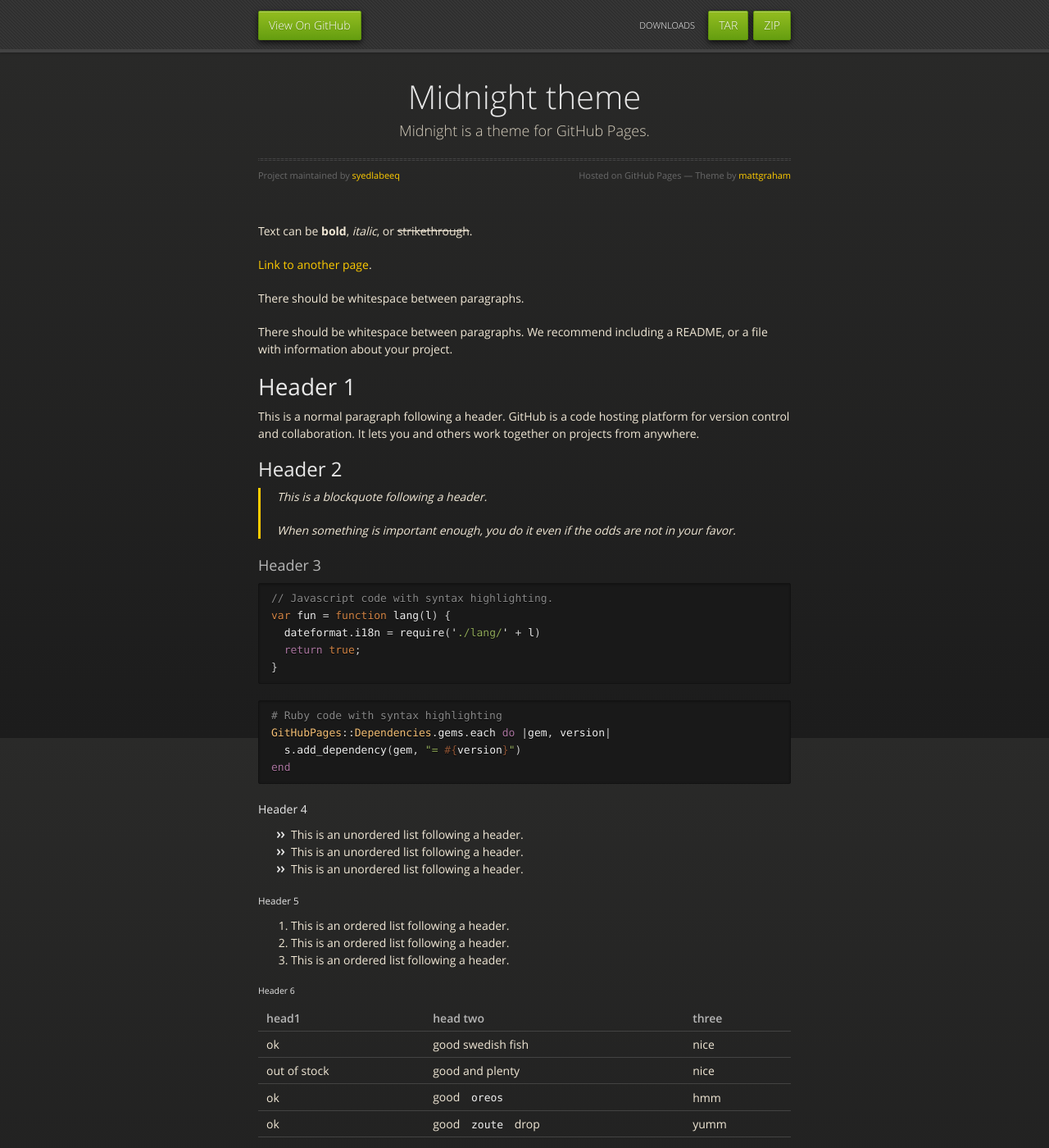
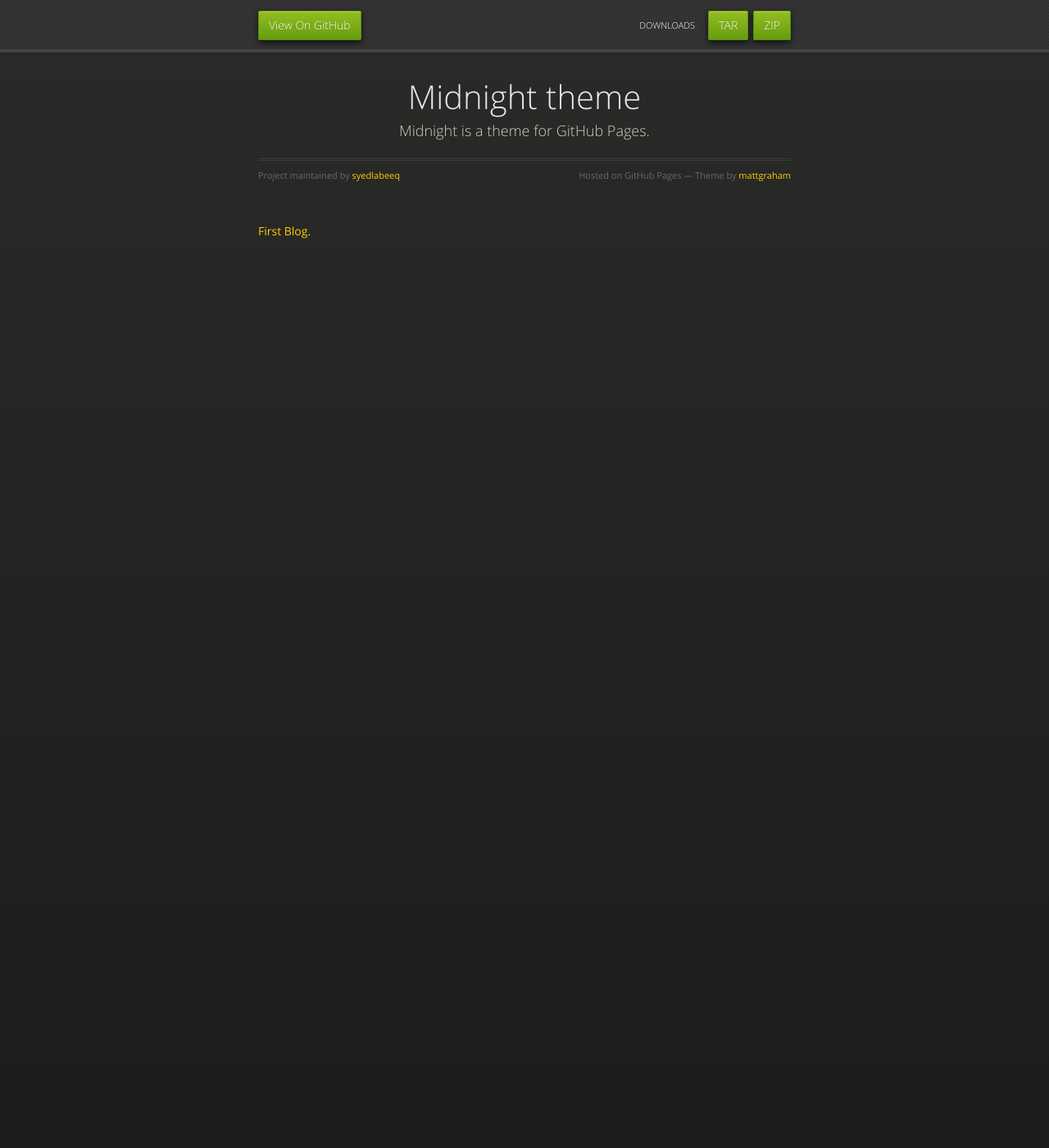
Before and after one commit to syedlabeeq/syedlabeeq.github.io, a Jekyll site: the page built from index.md, in a window 1280 px wide and 1400 px high. Shown: the whole window at 82% size. Built offline with Jekyll 4.4.1, drawn with Linux system fonts in a browser that asks for light colours; some of the changed text lies outside the part shown.

Commit message:
Added test blog

````diff
--- a/index.md
+++ b/index.md
@@ -2,122 +2,4 @@
 layout: default
 ---
 
-Text can be **bold**, _italic_, or ~~strikethrough~~.
-
-[Link to another page](./another-page.html).
-
-There should be whitespace between paragraphs.
-
-There should be whitespace between paragraphs. We recommend including a README, or a file with information about your project.
-
-# Header 1
-
-This is a normal paragraph following a header. GitHub is a code hosting platform for version control and collaboration. It lets you and others work together on projects from anywhere.
-
-## Header 2
-
-> This is a blockquote following a header.
->
-> When something is important enough, you do it even if the odds are not in your favor.
-
-### Header 3
-
-```js
-// Javascript code with syntax highlighting.
-var fun = function lang(l) {
-  dateformat.i18n = require('./lang/' + l)
-  return true;
-}
-```
-
-```ruby
-# Ruby code with syntax highlighting
-GitHubPages::Dependencies.gems.each do |gem, version|
-  s.add_dependency(gem, "= #{version}")
-end
-```
-
-#### Header 4
-
-*   This is an unordered list following a header.
-*   This is an unordered list following a header.
-*   This is an unordered list following a header.
-
-##### Header 5
-
-1.  This is an ordered list following a header.
-2.  This is an ordered list following a header.
-3.  This is an ordered list following a header.
-
-###### Header 6
-
-| head1        | head two          | three |
-|:-------------|:------------------|:------|
-| ok           | good swedish fish | nice  |
-| out of stock | good and plenty   | nice  |
-| ok           | good `oreos`      | hmm   |
-| ok           | good `zoute` drop | yumm  |
-
-### There's a horizontal rule below this.
-
-* * *
-
-### Here is an unordered list:
-
-*   Item foo
-*   Item bar
-*   Item baz
-*   Item zip
-
-### And an ordered list:
-
-1.  Item one
-1.  Item two
-1.  Item three
-1.  Item four
-
-### And a nested list:
-
-- level 1 item
-  - level 2 item
-  - level 2 item
-    - level 3 item
-    - level 3 item
-- level 1 item
-  - level 2 item
-  - level 2 item
-  - level 2 item
-- level 1 item
-  - level 2 item
-  - level 2 item
-- level 1 item
-
-### Small image
-
-![Octocat](https://github.githubassets.com/images/icons/emoji/octocat.png)
-
-### Large image
-
-![Branching](https://guides.github.com/activities/hello-world/branching.png)
-
-
-### Definition lists can be used with HTML syntax.
-
-<dl>
-<dt>Name</dt>
-<dd>Godzilla</dd>
-<dt>Born</dt>
-<dd>1952</dd>
-<dt>Birthplace</dt>
-<dd>Japan</dd>
-<dt>Color</dt>
-<dd>Green</dd>
-</dl>
-
-```
-Long, single-line code blocks should not wrap. They should horizontally scroll if they are too long. This line should be long enough to demonstrate this.
-```
-
-```
-The final element.
-```
+[First Blog](./test-blog.html).
````
Also changed, not shown: test-blog.md (added, +9 -0 lines).
